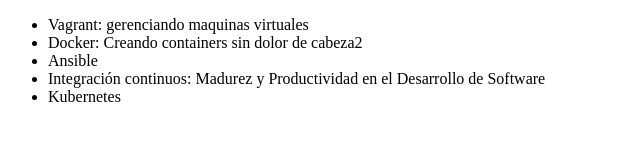
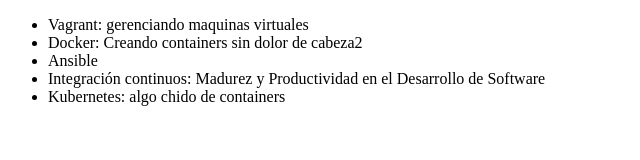
Before and after one commit to fer5km/alura_git, a plain HTML site: page index.html in a window 1280 px wide. Shown: the whole page, without its empty margins (0-640 px from the left). Drawn offline with Linux system fonts and the light colour scheme.

Commit message:
cambiando el nombre del curos

```diff
--- a/index.html
+++ b/index.html
@@ -11,7 +11,7 @@
 
          <li> Ansible </li>
          <li> Integración continuos: Madurez y Productividad en el Desarrollo de Software </li>
-         <li>Kubernetes</li>
+         <li>Kubernetes: algo chido de containers</li>
      </ul>
 </body>
 </html>
```
